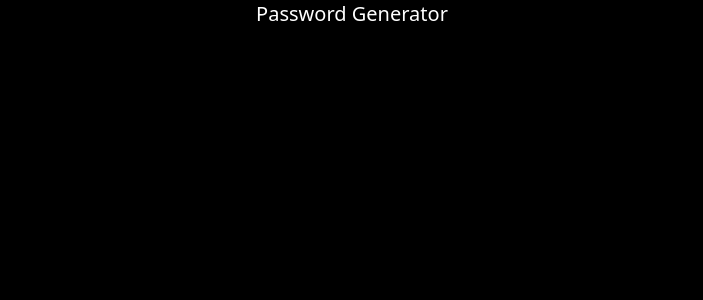
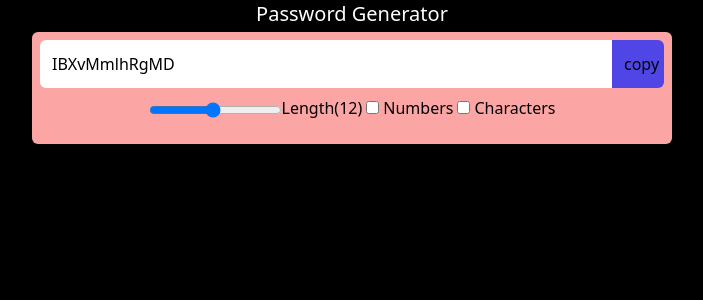
Before and after one commit to piyushmbm45/password_generator, a React (Vite) app: page / in a window 1280 px wide. Shown: the top 300 px of the page, without its empty margins (288-991 px from the left). Built offline with nearby package versions, Linux system fonts and the light colour scheme.

Commit message:
final commit

```diff
--- a/src/App.tsx
+++ b/src/App.tsx
@@ -1,7 +1,10 @@
+import { Gen } from './Gen';
+
 function App() {
   return (
     <>
       <h1 className="text-white text-xl text-center">Password Generator</h1>
+      <Gen />
     </>
   );
 }
--- /dev/null
+++ b/src/Gen.tsx
@@ -0,0 +1,156 @@
+import { useCallback, useEffect, useMemo, useRef, useState } from 'react';
+
+export function Gen() {
+  const inputRef = useRef<HTMLInputElement | null>(null);
+  const [length, setLength] = useState(12);
+  const [isNum, setIsNum] = useState(false);
+  const [isChar, setIsChar] = useState(false);
+  const [password, setPassword] = useState('');
+
+  const strPass = useMemo(
+    () => generateRandString(length, isNum, isChar),
+    [length, isNum, isChar]
+  );
+
+  useEffect(() => {
+    setPassword(strPass);
+  }, [length, isNum, isChar, strPass]);
+
+  const onClickCopy = useCallback(() => {
+    inputRef.current?.select();
+    navigator.clipboard.writeText(password);
+  }, [password]);
+
+  return (
+    <div className=" flex justify-center">
+      <div className="rounded-md bg-red-300 text-center m-1 p-1 w-1/2 h-28">
+        <div className=" m-1 flex justify-center mb-2">
+          <input
+            type="text"
+            className="rounded-l-md p-3 w-11/12"
+            ref={inputRef}
+            value={password}
+            // onChange={(e) => setPassword(e.target.value)}
+          />
+          <button
+            className="bg-indigo-600 rounded-r-md p-3 w-1/12"
+            onClick={onClickCopy}
+          >
+            copy
+          </button>
+        </div>
+        <div className="m-2 flex align-middle justify-center mt-2">
+          <label htmlFor="length">
+            <input
+              min={0}
+              max={30}
+              type="range"
+              onChange={(e) => setLength(Number(e.target.value))}
+              className=" align-middle pr-1"
+            />
+            Length({length})
+          </label>
+          <label htmlFor="input" className=" mr-1">
+            <input
+              className=" ml-1 mr-1"
+              type="checkbox"
+              name="Numbers"
+              checked={isNum}
+              id="num"
+              aria-label="numbers"
+              onChange={(e) => setIsNum(e.target.checked)}
+            ></input>
+            Numbers
+          </label>
+          <label htmlFor="input">
+            <input
+              className=" mr-1"
+              type="checkbox"
+              name="Characters"
+              id="char"
+              checked={isChar}
+              aria-label="characters"
+              onChange={(e) => setIsChar(e.target.checked)}
+            ></input>
+            Characters
+          </label>
+        </div>
+      </div>
+    </div>
+  );
+}
+
+function generateRandString(length: number, isNum: boolean, isChar: boolean) {
+  let str = '';
+  for (let i = 0; i < length; i++) {
+    if (isNum && isChar) {
+      str += alphabet.concat(nums, char)[Math.floor(Math.random() * 66)];
+    } else if (isChar) {
+      str += alphabet.concat(char)[Math.floor(Math.random() * 56)];
+    } else if (isNum) {
+      str += alphabet.concat(nums)[Math.floor(Math.random() * 62)];
+    } else {
+      str += alphabet[Math.floor(Math.random() * 52)];
+    }
+  }
+  return str;
+}
+
+const alphabet = [
+  'a',
+  'b',
+  'c',
+  'd',
+  'e',
+  'f',
+  'g',
+  'h',
+  'i',
+  'j',
+  'k',
+  'l',
+  'm',
+  'n',
+  'o',
+  'p',
+  'q',
+  'r',
+  's',
+  't',
+  'u',
+  'v',
+  'w',
+  'x',
+  'y',
+  'z',
+  'A',
+  'B',
+  'C',
+  'D',
+  'E',
+  'F',
+  'G',
+  'H',
+  'I',
+  'J',
+  'K',
+  'L',
+  'M',
+  'N',
+  'O',
+  'P',
+  'Q',
+  'R',
+  'S',
+  'T',
+  'U',
+  'V',
+  'W',
+  'X',
+  'Y',
+  'Z',
+];
+
+const nums = ['1', '2', '3', '4', '5', '6', '7', '8', '9', '0'];
+
+const char = ['@', '#', '$', '%'];
```
